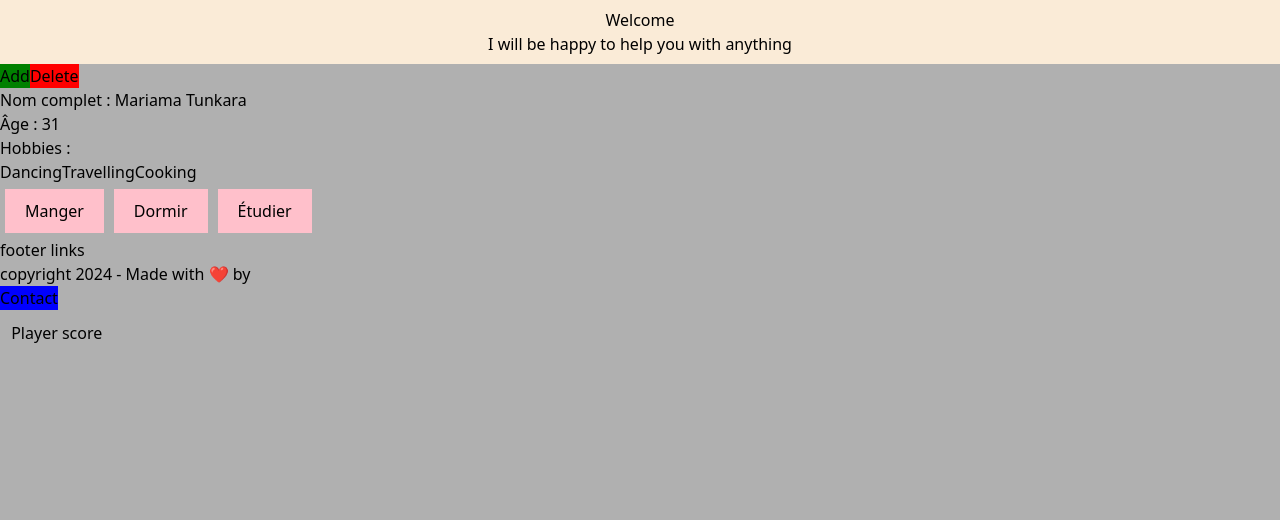
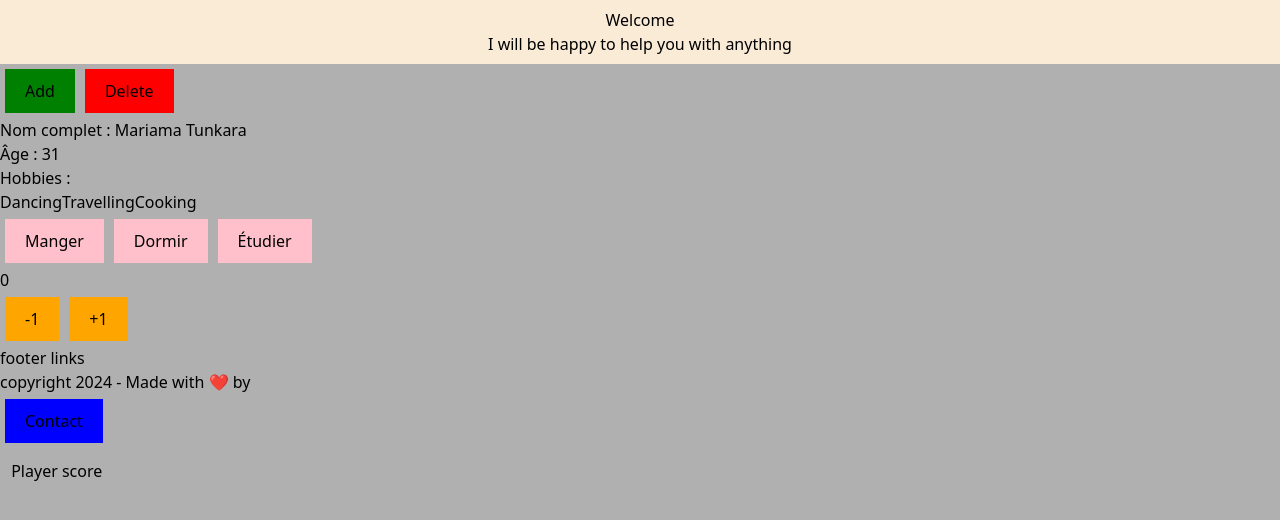
Before and after one commit to mariama2244/React-project, a React (Vite) app: page / in a window 1280 px wide. Shown: the top 520 px of the page. Built offline with nearby package versions, Linux system fonts and the light colour scheme.

Commit message:
added composant Compteur

```diff
--- a/src/App.jsx
+++ b/src/App.jsx
@@ -6,6 +6,7 @@ import User from './composants/User/User';
 import "./index.css";
 import Player from './composants/Player/Player';
 import Routine from './composants/Routine/Routine';
+import Compteur from './composants/containers/Compteur/Compteur';
 
 
 
@@ -57,6 +58,7 @@ function App() {
           age={31}
           hobbies={hobbies} />
           <Routine />
+          <Compteur />
          <Footer />
          <Player />
 
--- /dev/null
+++ b/src/composants/containers/Compteur/Compteur.jsx
@@ -0,0 +1,22 @@
+import Bouton from "../../ui/Bouton/Bouton";
+import { useState } from "react";
+
+export default function Compteur() {
+    // Retourne un tableau avec la valeur, un fonction pour changer la valeur
+    const [Compteur, changeCompteur] = useState(0);
+
+    function increment(){
+        changeCompteur(Compteur + 1);
+    }
+
+    function decrement(){
+        changeCompteur(Compteur - 1);
+    }
+    return(
+        <div>
+            <h2 className="text-x1 text-center">{Compteur}</h2>
+            <Bouton gereClique={decrement}>-1</Bouton>
+            <Bouton gereClique={increment}>+1</Bouton>
+        </div>
+    )
+}
--- a/src/composants/ui/Bouton/Bouton.jsx
+++ b/src/composants/ui/Bouton/Bouton.jsx
@@ -18,7 +18,7 @@ export default function Bouton({ couleur, children, gereClique }) {
         // }}
         onClick={gereClique}
         className="b-none p-2 rounded hover:opacity-75 transition"
-        style={{ backgroundColor: couleur ?  couleur : "green" }}>
+        style={{ backgroundColor: couleur ?  couleur : "orange", padding: '10px 20px', margin: '5px' }}>
         {children}
         </button>
     )
```
